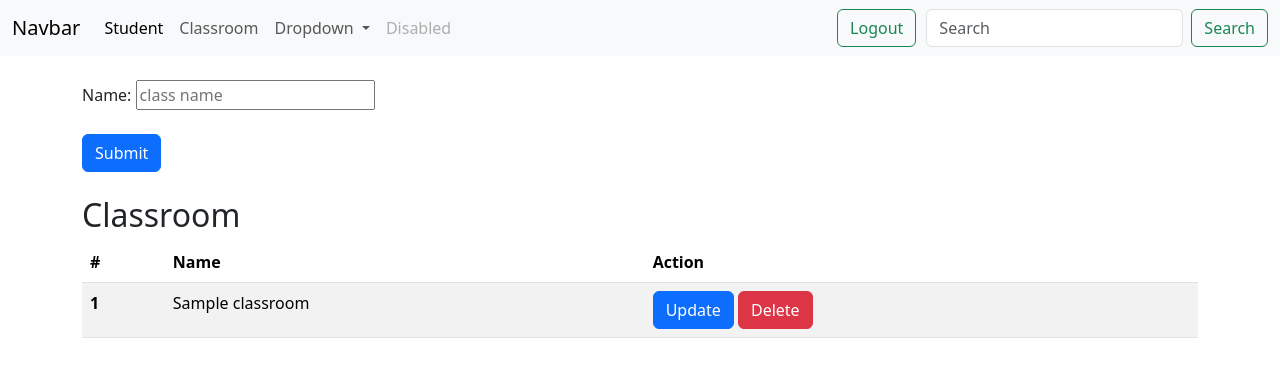
After one commit to keshavjha492/django, a Django app: page /classbased/classroom/ in a window 1280 px wide. The commit adds this page. Shown: the top 377 px of the page. Run offline with Django 5.2, Linux system fonts and the light colour scheme; tables that the repository leaves empty hold one stand-in row (values such as "Sample post"); some libraries are stand-ins or nearby versions.

Commit message:
placeholder

```diff
--- /dev/null
+++ b/classbased/forms.py
@@ -0,0 +1,4 @@
+from django import forms
+
+class ClassRoomForm(forms.Form):
+    name = forms.CharField(max_length=20, widget=forms.TextInput(attrs={'placeholder': 'class name'}))
--- /dev/null
+++ b/classbased/templates/classbased/classroom.html
@@ -0,0 +1,37 @@
+{% extends "commons/layouts/base.html"%}
+{% block title%}Classroom{%endblock%}
+
+{%block content %}
+    {% include 'classbased/includes/nav.html'%}
+    <br>
+    <div class ="container">
+    <form method = "post">
+        {% csrf_token%}
+        {{form}}<br>
+
+        <button type = "submit" class="btn btn-primary"> Submit</button>
+    </form><br>
+        <h2> Classroom </h2>
+        <table class="table table-striped">
+            <thead>
+            <tr>
+                <th scope="col">#</th>
+                <th scope="col">Name</th>
+                <th scope="col">Action</th>
+            </tr>
+            </thead>
+            <tbody>
+            {% for class in object_list %}
+                <tr>
+                    <th scope="row">{{ forloop.counter }}</th>
+                    <td>{{ class.name }}</td>
+                    <td>
+                        <a href="#" class="btn btn-primary">Update</a>
+                        <a href="#" class="btn btn-danger">Delete</a>
+                    </td>
+                </tr>
+            {% endfor %}
+            </tbody>
+        </table>
+
+{% endblock%}
--- /dev/null
+++ b/classbased/templates/classbased/includes/nav.html
@@ -0,0 +1,41 @@
+<nav class="navbar navbar-expand-lg bg-body-tertiary">
+    <div class="container-fluid">
+        <a class="navbar-brand" href="{% url 'root_page' %}">Navbar</a>
+        <button class="navbar-toggler" type="button" data-bs-toggle="collapse" data-bs-target="#navbarSupportedContent"
+                aria-controls="navbarSupportedContent" aria-expanded="false" aria-label="Toggle navigation">
+            <span class="navbar-toggler-icon"></span>
+        </button>
+        <div class="collapse navbar-collapse" id="navbarSupportedContent">
+            <ul class="navbar-nav me-auto mb-2 mb-lg-0">
+                <li class="nav-item">
+                    <a class="nav-link active" aria-current="page" href="#">Student</a>
+                </li>
+                <li class="nav-item">
+                    <a class="nav-link" href="#">Classroom</a>
+                </li>
+                <li class="nav-item dropdown">
+                    <a class="nav-link dropdown-toggle" href="#" role="button" data-bs-toggle="dropdown"
+                       aria-expanded="false">
+                        Dropdown
+                    </a>
+                    <ul class="dropdown-menu">
+                        <li><a class="dropdown-item" href="#">Action</a></li>
+                        <li><a class="dropdown-item" href="#">Another action</a></li>
+                        <li>
+                            <hr class="dropdown-divider">
+                        </li>
+                        <li><a class="dropdown-item" href="#">Something else here</a></li>
+                    </ul>
+                </li>
+                <li class="nav-item">
+                    <a class="nav-link disabled" aria-disabled="true">Disabled</a>
+                </li>
+            </ul>
+            <a href="{% url 'user_logout'%}" class= "btn btn-outline-success" style ="float: right; margin-right: 10px"> Logout </a>
+            <form class="d-flex" role="search">
+                <input class="form-control me-2" type="search" placeholder="Search" aria-label="Search">
+                <button class="btn btn-outline-success" type="submit">Search</button>
+            </form>
+        </div>
+    </div>
+</nav>
--- a/classbased/urls.py
+++ b/classbased/urls.py
@@ -1,7 +1,8 @@
 from django.urls import path
-from .views import HomeView
+from .import views
 app_name= "classbased"
 
 urlpatterns = [
-    path("",HomeView.as_view(),name= "home" )
+    path("classroom/",views.ClassRoomView.as_view(),name="classroom"),
+    path("",views.HomeView.as_view(),name= "home" )
 ]
--- a/classbased/views.py
+++ b/classbased/views.py
@@ -1,6 +1,8 @@
-from typing import Any
-from django.shortcuts import render
-from django.views.generic import TemplateView
+from django.shortcuts import render, redirect
+from crud.models import ClassRoom
+from django.views.generic import TemplateView, ListView
+from django.contrib import messages
+from .forms import ClassRoomForm
 
 
 class HomeView(TemplateView):
@@ -14,3 +16,26 @@ class HomeView(TemplateView):
 
     def get(self, request, *args, **kwargs):
         return super().get(request, *args, **kwargs)
+
+
+class ClassRoomView(ListView):
+    queryset= ClassRoom.objects.all()
+    template_name ="classbased/classroom.html"
+
+    def get_context_data(self,*args, **kwargs):
+        context = super().get_context_data(*args,**kwargs)
+        form = ClassRoomForm()
+        context["form"] = form
+        return context
+
+    def post(self, *args, **kwargs):
+        form = ClassRoomForm(self.request.POST)
+        if form.is_valid():
+            print(form.cleaned_data)
+            name = form.cleaned_data["name"]
+            ClassRoom.objects.create(name=name)
+            messages.success(self.request, "classroom added successfully")
+
+        else:
+            messages.error(self.request, "invalid form data")
+        return redirect("classbased:classroom")
--- a/myapp/templates/myapp/root_page.html
+++ b/myapp/templates/myapp/root_page.html
@@ -14,7 +14,7 @@
         <a href="{% url 'commons_student' %}">Template Inheritance</a><br><br>
         <a href="{% url 'crud_student' %}">CRUD</a><br><br>
         <a href="{% url 'quiz_list' %}">Quiz</a><br><br>
-        <a href="{% url 'classbased:home'%}">ClassBased</a><br><br>
+        <a href="{% url 'classbased:classroom'%}">ClassBased</a><br><br>
         </h2>
 </div>
 </body>
--- a/quiz/views.py
+++ b/quiz/views.py
@@ -13,6 +13,7 @@ def quiz_detail_view(request, pk):
 def take_quiz_view(request, pk):
     quiz = Quiz.objects.get(pk=pk)
     questions = quiz.questions.all()
+
     if request.method == 'POST':
         # Process the user's answers
         answers = request.POST.getlist('answer')
```
